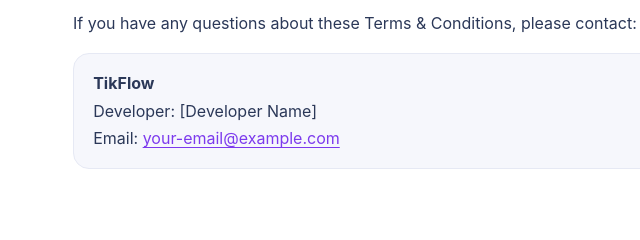
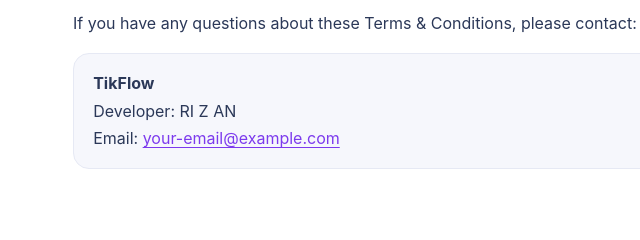
Before and after one commit to rizan3x-git/TikFlow, a plain HTML site: page terms-and-conditions.html in a window 1280 px wide. Shown: the part 3994-4234 px from the top of the page, 335-975 px from the left. Drawn offline with Linux system fonts and the light colour scheme.

Commit message:
Update terms-and-conditions.html

```diff
--- a/terms-and-conditions.html
+++ b/terms-and-conditions.html
@@ -139,7 +139,7 @@
         <h2><span class="num">12</span>Contact Information</h2>
         <p>If you have any questions about these Terms &amp; Conditions, please contact:</p>
         <div class="callout">
-          <p><strong>TikFlow</strong><br>Developer: [Developer Name]<br>Email: <a href="mailto:rizxtarrr3@gmail.com">your-email@example.com</a></p>
+          <p><strong>TikFlow</strong><br>Developer: RI Z AN <br>Email: <a href="mailto:rizxtarrr3@gmail.com">your-email@example.com</a></p>
         </div>
       </section>
     </article>
```
